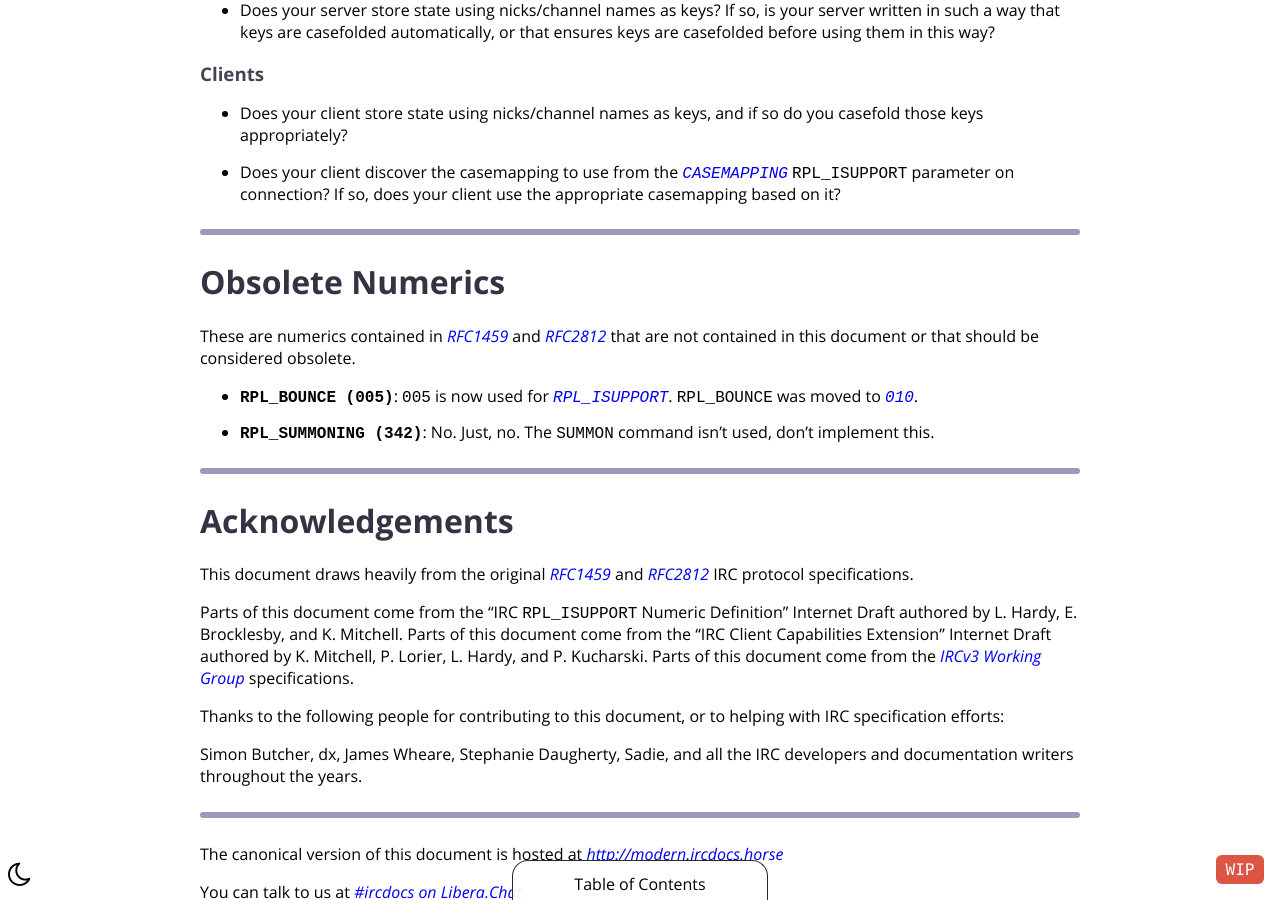
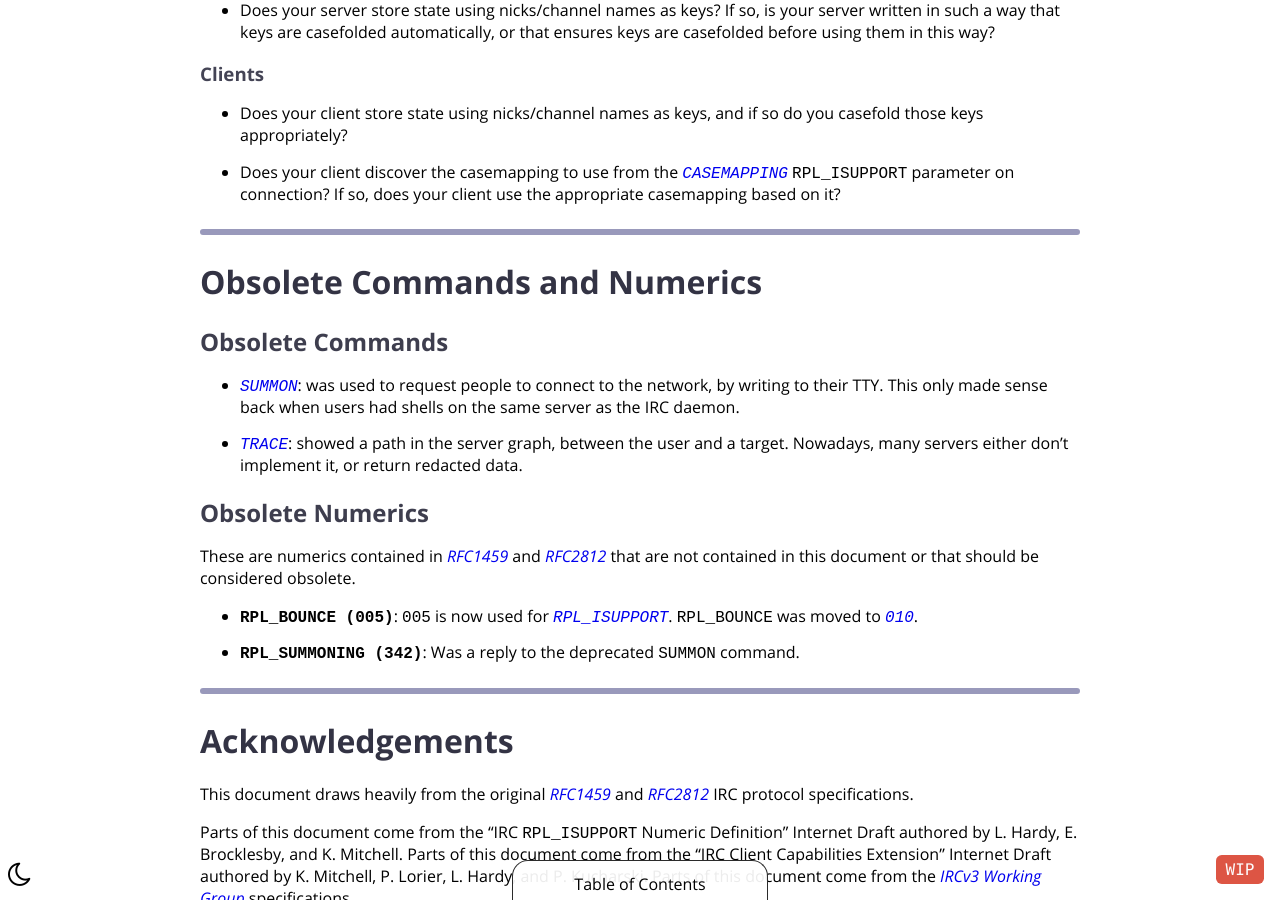
Before and after one commit to ircdocs/modern-irc, a Jekyll site: the page built from index.md, in a window 1280 px wide and 900 px high, scrolled down 77702 px. Built offline with Jekyll 4.4.1, drawn with Linux system fonts in a browser that asks for light colours.

Commit message:
Add an 'obsolete commands' section

```diff
--- a/_includes/modern-appendix.md
+++ b/_includes/modern-appendix.md
@@ -1457,10 +1457,20 @@ Casemapping, at least right now, is a topic where implementations differ greatly
 
 ---
 
+# Obsolete Commands and Numerics
 
-# Obsolete Numerics
+## Obsolete Commands
+
+* [`SUMMON`](https://datatracker.ietf.org/doc/html/rfc2812#section-4.5):
+  was used to request people to connect to the network, by writing to their TTY.
+  This only made sense back when users had shells on the same server as the IRC daemon.
+* [`TRACE`](https://datatracker.ietf.org/doc/html/rfc2812#section-3.4.8):
+  showed a path in the server graph, between the user and a target.
+  Nowadays, many servers either don't implement it, or return redacted data.
+
+## Obsolete Numerics
 
 These are numerics contained in [RFC1459](https://tools.ietf.org/html/rfc1459) and [RFC2812](https://tools.ietf.org/html/rfc2812) that are not contained in this document or that should be considered obsolete.
 
 * **`RPL_BOUNCE (005)`**: `005` is now used for [`RPL_ISUPPORT`](#rplisupport-005). `RPL_BOUNCE` was moved to [`010`](#rplbounce-010).
-* **`RPL_SUMMONING (342)`**: No. Just, no. The `SUMMON` command isn't used, don't implement this.
+* **`RPL_SUMMONING (342)`**: Was a reply to the deprecated `SUMMON` command.
```
